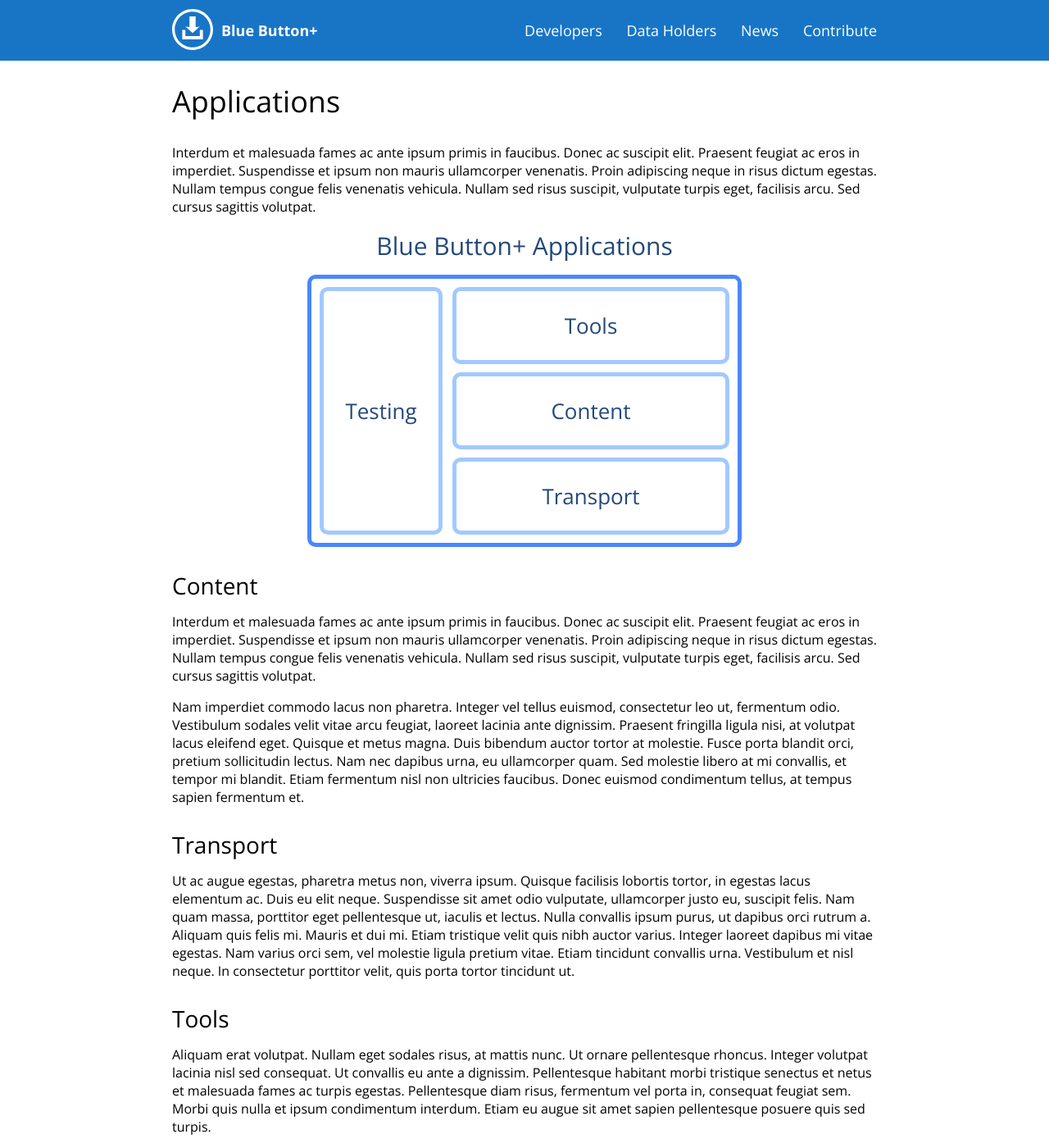
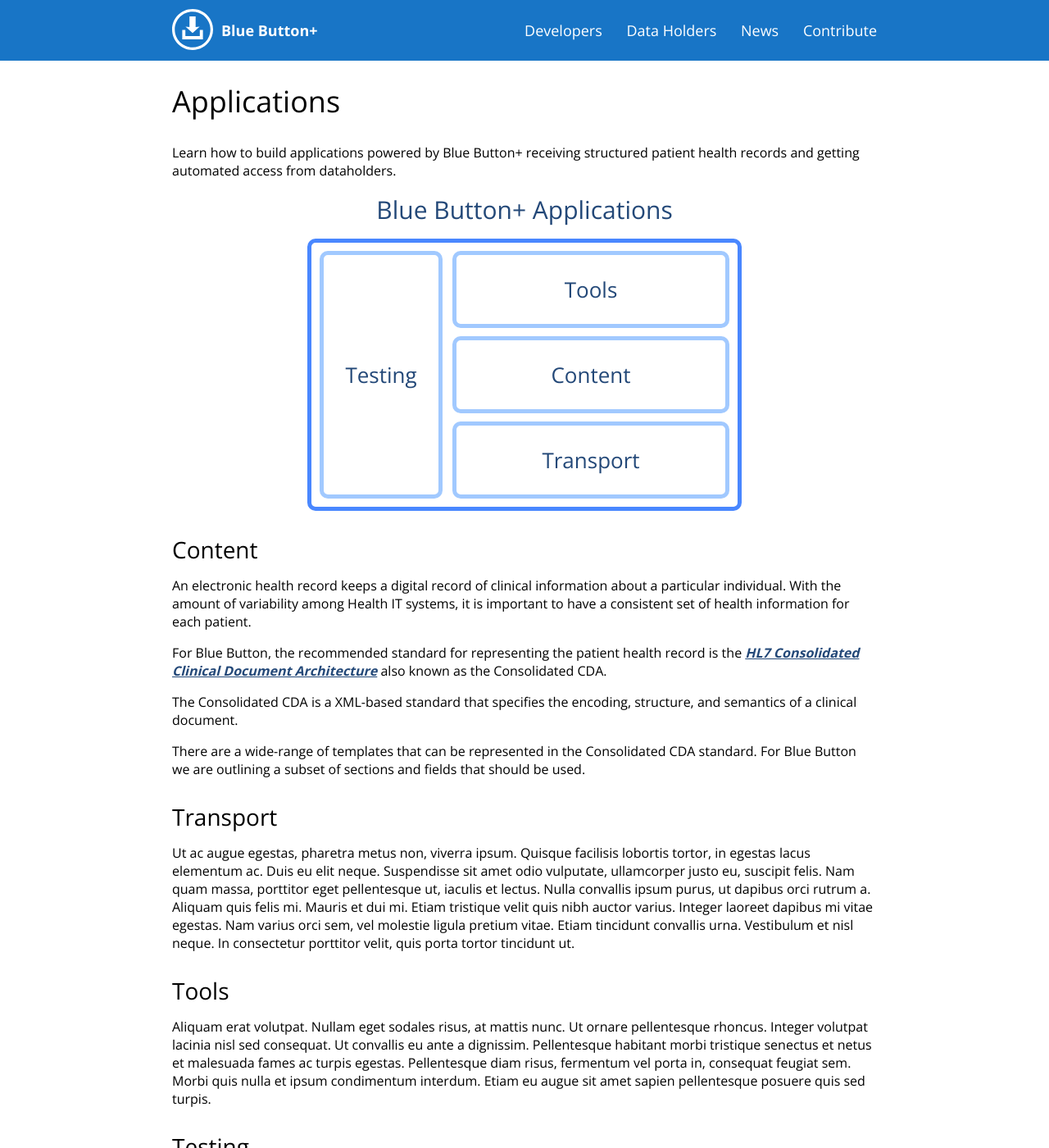
Before and after one commit to blue-button/blue-button-toolkit, a Jekyll site: the page built from applications/index.md, in a window 1280 px wide and 1400 px high. Shown: the whole window at 82% size. Built offline with Jekyll 4.4.1, drawn with Linux system fonts in a browser that asks for light colours; Markdown is read by kramdown in place of the engine named in the settings.

Commit message:
Update index.md
Port content summary.

```diff
--- a/applications/index.md
+++ b/applications/index.md
@@ -4,7 +4,7 @@
 
 # Applications
 
-Interdum et malesuada fames ac ante ipsum primis in faucibus. Donec ac suscipit elit. Praesent feugiat ac eros in imperdiet. Suspendisse et ipsum non mauris ullamcorper venenatis. Proin adipiscing neque in risus dictum egestas. Nullam tempus congue felis venenatis vehicula. Nullam sed risus suscipit, vulputate turpis eget, facilisis arcu. Sed cursus sagittis volutpat.
+Learn how to build applications powered by Blue Button+ receiving structured patient health records and getting automated access from dataholders.
 
 <!--
 1. What data do you want? [content]
@@ -18,9 +18,13 @@
 <a name="content"></a>
 ## Content
 
-Interdum et malesuada fames ac ante ipsum primis in faucibus. Donec ac suscipit elit. Praesent feugiat ac eros in imperdiet. Suspendisse et ipsum non mauris ullamcorper venenatis. Proin adipiscing neque in risus dictum egestas. Nullam tempus congue felis venenatis vehicula. Nullam sed risus suscipit, vulputate turpis eget, facilisis arcu. Sed cursus sagittis volutpat.
+An electronic health record keeps a digital record of clinical information about a particular individual. With the amount of variability among Health IT systems, it is important to have a consistent set of health information for each patient.
 
-Nam imperdiet commodo lacus non pharetra. Integer vel tellus euismod, consectetur leo ut, fermentum odio. Vestibulum sodales velit vitae arcu feugiat, laoreet lacinia ante dignissim. Praesent fringilla ligula nisi, at volutpat lacus eleifend eget. Quisque et metus magna. Duis bibendum auctor tortor at molestie. Fusce porta blandit orci, pretium sollicitudin lectus. Nam nec dapibus urna, eu ullamcorper quam. Sed molestie libero at mi convallis, et tempor mi blandit. Etiam fermentum nisl non ultricies faucibus. Donec euismod condimentum tellus, at tempus sapien fermentum et.
+For Blue Button, the recommended standard for representing the patient health record is the [***HL7 Consolidated Clinical Document Architecture***](http://www.hl7.org/implement/standards/product_brief.cfm?product_id=258) also known as the Consolidated CDA.
+
+The Consolidated CDA is a XML-based standard that specifies the encoding, structure, and semantics of a clinical document.
+
+There are a wide-range of templates that can be represented in the Consolidated CDA standard. For Blue Button we are outlining a subset of sections and fields that should be used.
 
 <a name="transport"></a>
 ## Transport
```
